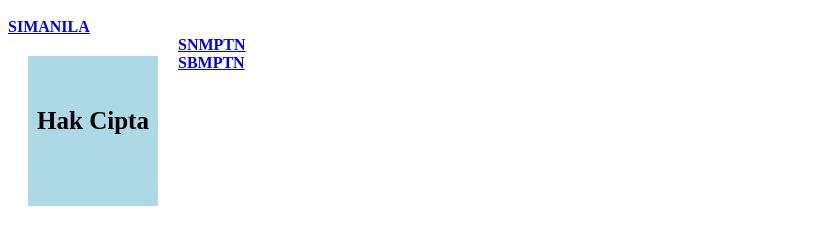
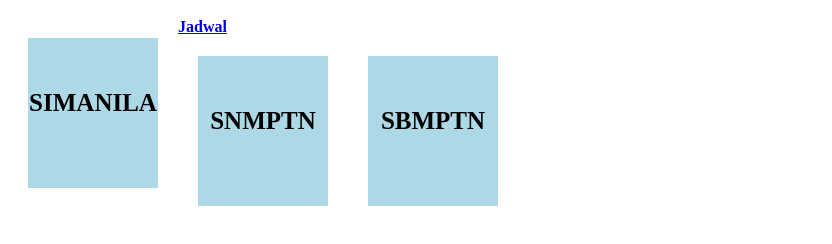
Before and after one commit to laschandro/Web-AR, a plain HTML site: page index.html in a window 1280 px wide. Shown: the part 172-416 px from the top of the page, without its empty margins (0-832 px from the left). Drawn offline with Linux system fonts and the light colour scheme.

Commit message:
Update index.html

```diff
--- a/index.html
+++ b/index.html
@@ -1,7 +1,7 @@
 <!DOCTYPE html>
 <html>
 <head>
-    <title>AR Poster HaKI</title>
+    <title>AR Poster</title>
     <style>
 
         .header {
@@ -17,7 +17,7 @@
             text-align: center;
         }
 
-        #paten, #hak-cipta, #merek, #desain-industri {
+        #SIMANILA, #Jadwal, #SNMPTN, #SBMPTN {
             display: inline-block;
             font-size: 25px;
 
@@ -33,22 +33,22 @@
             margin: 20px;
             float: left;
         }
-        #paten:hover
+        #SIMANILA:hover
         {
             background-color: greenyellow;
             color:black;
         }
-        #hak-cipta:hover
+        #Jadwal:hover
         {
             background-color: greenyellow;
             color:black;
         }
-        #merek:hover
+        #SNMPTN:hover
         {
             background-color: greenyellow;
             color:black;
         }
-        #desain-industri:hover
+        #SBMPTN:hover
         {
             background-color: greenyellow;
             color:black;
@@ -71,7 +71,7 @@
 
     <div class="center">
         <a href="SIMANILA.html"><div id="SIMANILA"><b>SIMANILA</b></div></a>
-        <a href="jadwal.html"><div id="hak-cipta"><b>Hak Cipta</b></div></a>
+        <a href="Jadwal.html"><div id="hak-cipta"><b>Jadwal</b></div></a>
         <a href="SNMPTN.html"><div id="SNMPTN"><b>SNMPTN</b></div></a>
         <a href="SBMPTN.html"><div id="SBMPTN"><b>SBMPTN</b></div></a>
 
```
